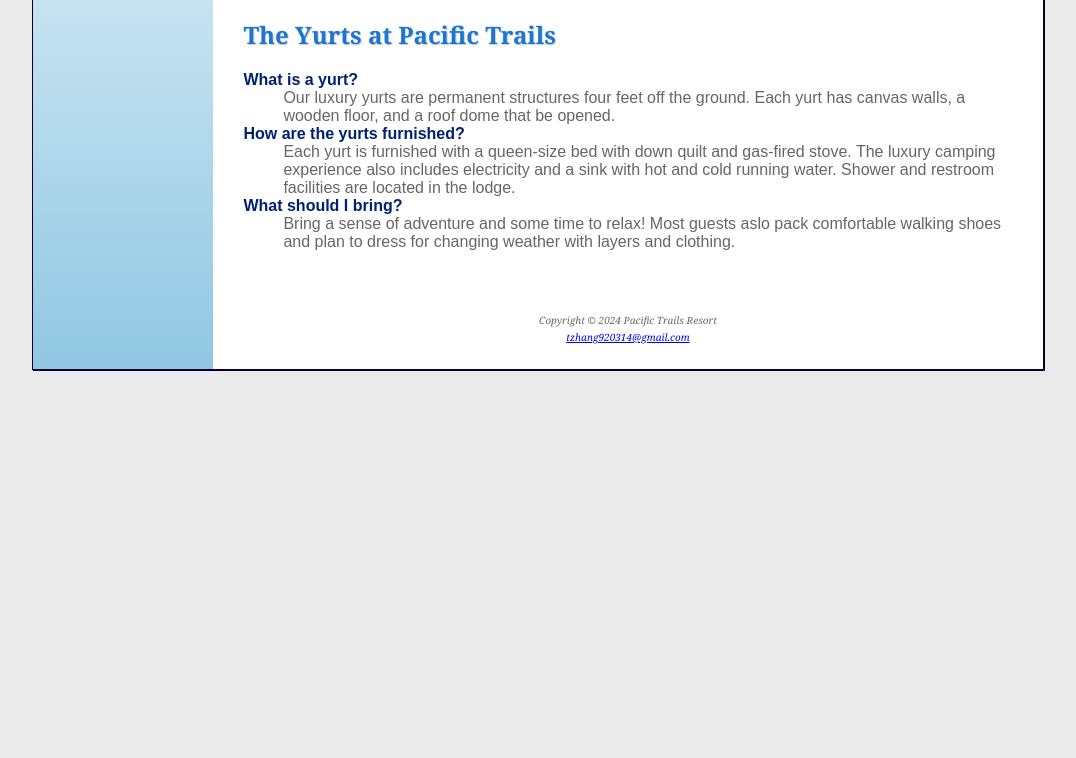
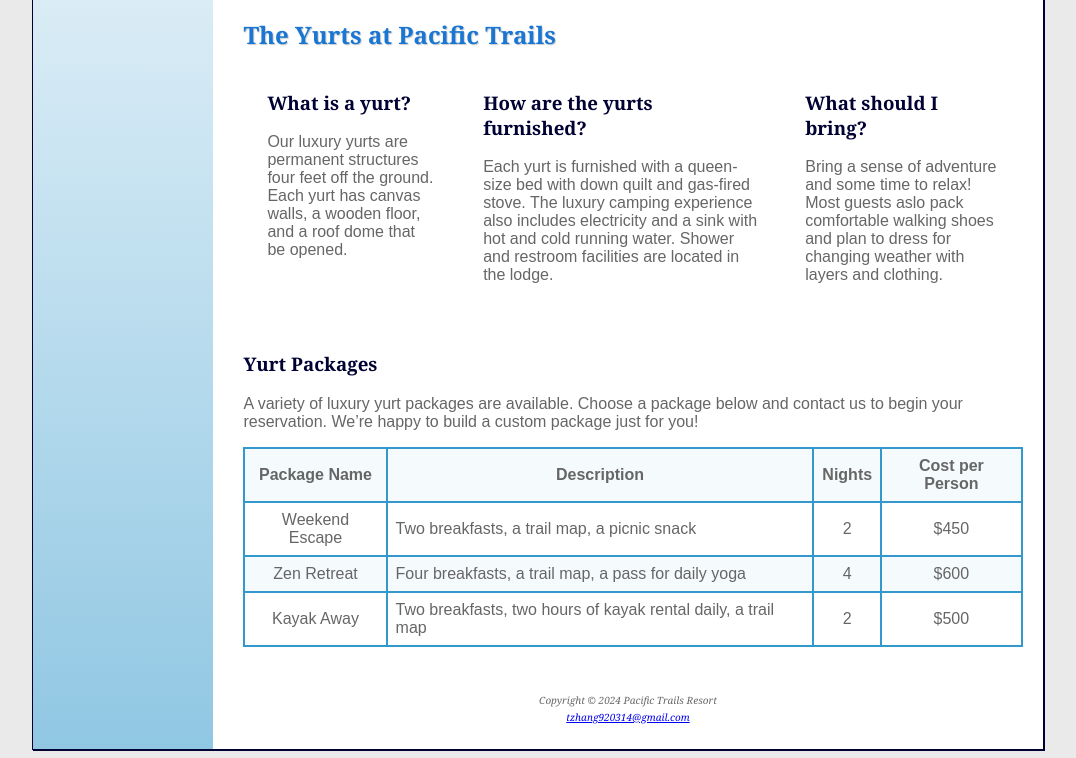
Before and after one commit to thomasz1112/pacific_trail, a plain HTML site: page yurts.html in a window 1280 px wide. Shown: the part 387-1145 px from the top of the page, without its empty margins (102-1178 px from the left). Before the commit the page ends 800 px from the top, so only its background shows below. Drawn offline with Linux system fonts and the light colour scheme.

Commit message:
add yurts table and adjust the styles

```diff
--- a/styles/pacific.css
+++ b/styles/pacific.css
@@ -150,6 +150,32 @@ footer {
   background-image: url(../images/trailhero.jpg);
 }
 
+#yurts-questions div {
+  margin-bottom: 2em;
+}
+
+table {
+  border: 2px solid #39c;
+  border-collapse: collapse;
+}
+
+td, th {
+  padding: 0.5em;
+  border: 2px solid #39c;
+}
+
+td {
+  text-align: center;
+}
+
+.text {
+  text-align: left;
+}
+
+tr:nth-of-type(odd) {
+  background-color: #f5fafc;
+}
+
 @media (min-width: 600px) {
   nav ul {
     display: flex;
@@ -213,6 +239,22 @@ footer {
     grid-template-rows: auto;
   }
 
+  #yurts-questions {
+    display: flex;
+    flex-direction: row;
+    flex-wrap: nowrap;
+    justify-content: space-between;
+  }
+
+  #yurts-questions div {
+    padding: 0 1.5em 0 1.5em;
+  }
+
+  #yurts-questions h3 {
+    text-align: left;
+    margin-inline-start: 0;
+  }
+
   header {
     grid-row: 1 / 2;
     grid-column: 1 / 3;
--- a/yurts.html
+++ b/yurts.html
@@ -29,31 +29,66 @@
     <main>
       <h2>The Yurts at Pacific Trails</h2>
 
-      <dl>
-        <dt>
-          <strong>What is a yurt?</strong>
-        </dt>
-        <dd>
+      <div id="yurts-questions">
+        <div>
+          <h3>What is a yurt?</h3>
+          <p>
             Our luxury yurts are permanent structures four feet off the ground. Each yurt has canvas walls, a wooden
             floor, and a roof dome that be opened.
-        </dd>
-        <dt>
-          <strong>How are the yurts furnished?</strong>
-        </dt>
-        <dd>
+          </p>
+        </div>
+        <div>
+          <h3>How are the yurts furnished?</h3>
+          <p>
             Each yurt is furnished with a queen-size bed with down quilt and gas-fired stove. The luxury camping
             experience also includes electricity and a sink with hot and cold running water. Shower and restroom
             facilities
             are located in the lodge.
-        </dd>
-        <dt>
-          <strong>What should I bring?</strong>
-        </dt>
-        <dd>
-          Bring a sense of adventure and some time to relax! Most guests aslo pack comfortable walking shoes and plan to
+          </p>
+        </div>
+        <div>
+          <h3>What should I bring?</h3>
+          <p>
+            Bring a sense of adventure and some time to relax! Most guests aslo pack comfortable walking shoes and plan
+            to
             dress for changing weather with layers and clothing.
-        </dd>
-      </dl>
+          </p>
+        </div>
+      </div>
+
+      <h3>Yurt Packages</h3>
+      <p>A variety of luxury yurt packages are available. Choose a package below and contact us to begin your
+        reservation. We’re happy to build a custom package just for you!</p>
+
+      <table>
+        <tr>
+          <th>Package Name</th>
+          <th>Description</th>
+          <th>Nights</th>
+          <th>Cost per Person</th>
+        </tr>
+
+        <tr>
+          <td>Weekend Escape</td>
+          <td class="text">Two breakfasts, a trail map, a picnic snack</td>
+          <td>2</td>
+          <td>$450</td>
+        </tr>
+
+        <tr>
+          <td>Zen Retreat</td>
+          <td class="text">Four breakfasts, a trail map, a pass for daily yoga</td>
+          <td>4</td>
+          <td>$600</td>
+        </tr>
+
+        <tr>
+          <td>Kayak Away</td>
+          <td class="text">Two breakfasts, two hours of kayak rental daily, a trail map</td>
+          <td>2</td>
+          <td>$500</td>
+        </tr>
+      </table>
 
     </main>
     <footer>
```
Lines whose indentation alone changed are shown as unchanged.
